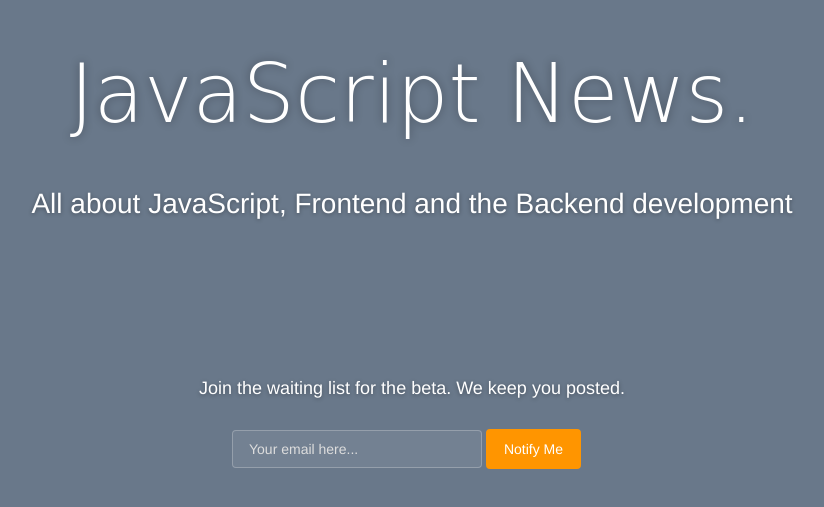
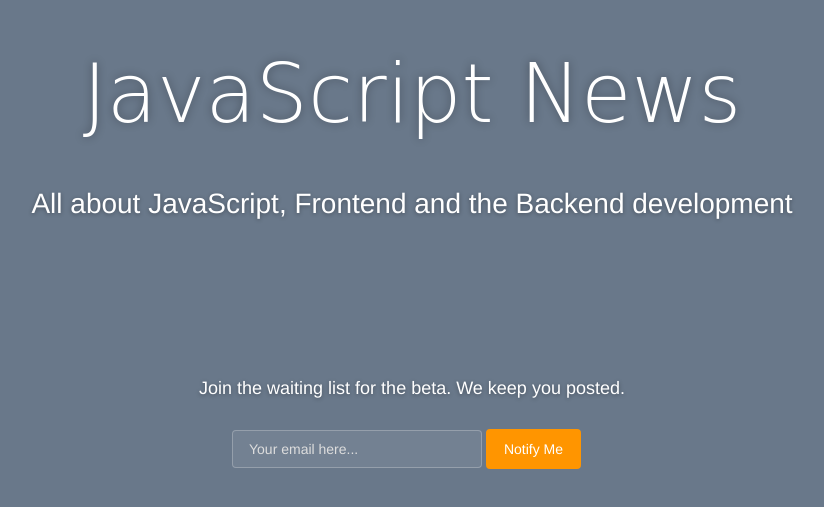
Before and after one commit to markoch/dev-news-os, a website: page public/index.html in a window 1280 px wide. Shown: the part 101-608 px from the top of the page, without its empty margins (228-1052 px from the left). Drawn offline with nearby package versions, Linux system fonts and the light colour scheme; a web font is replaced by a local one.

Commit message:
Revert last test commit

```diff
--- a/public/index.html
+++ b/public/index.html
@@ -33,7 +33,7 @@
 
     <div class="container">
         <h1 class="logo cursive">
-            JavaScript News.
+            JavaScript News
         </h1>
 <!--  H1 can have 2 designs: "logo" and "logo cursive"           -->
 
```
